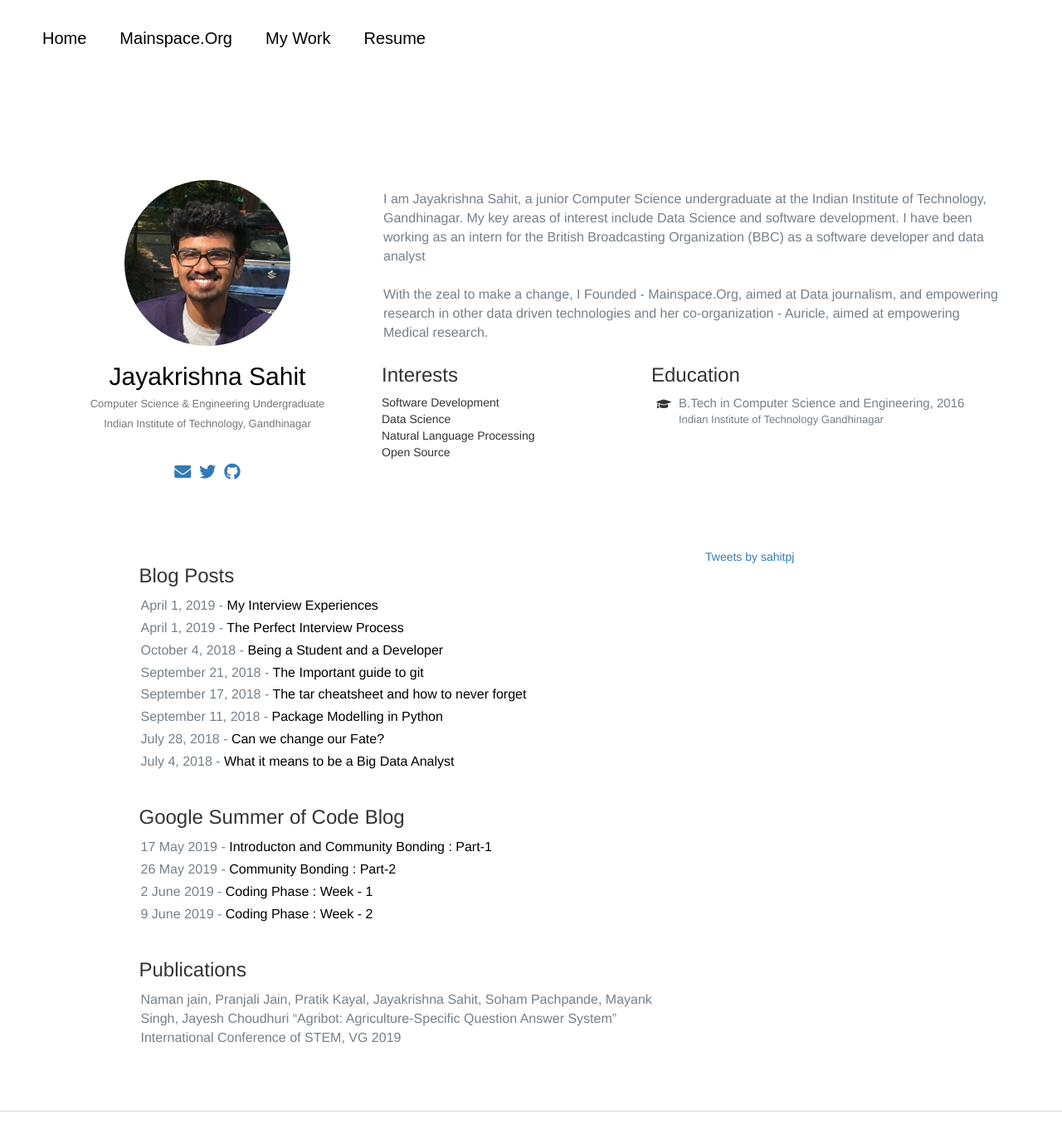
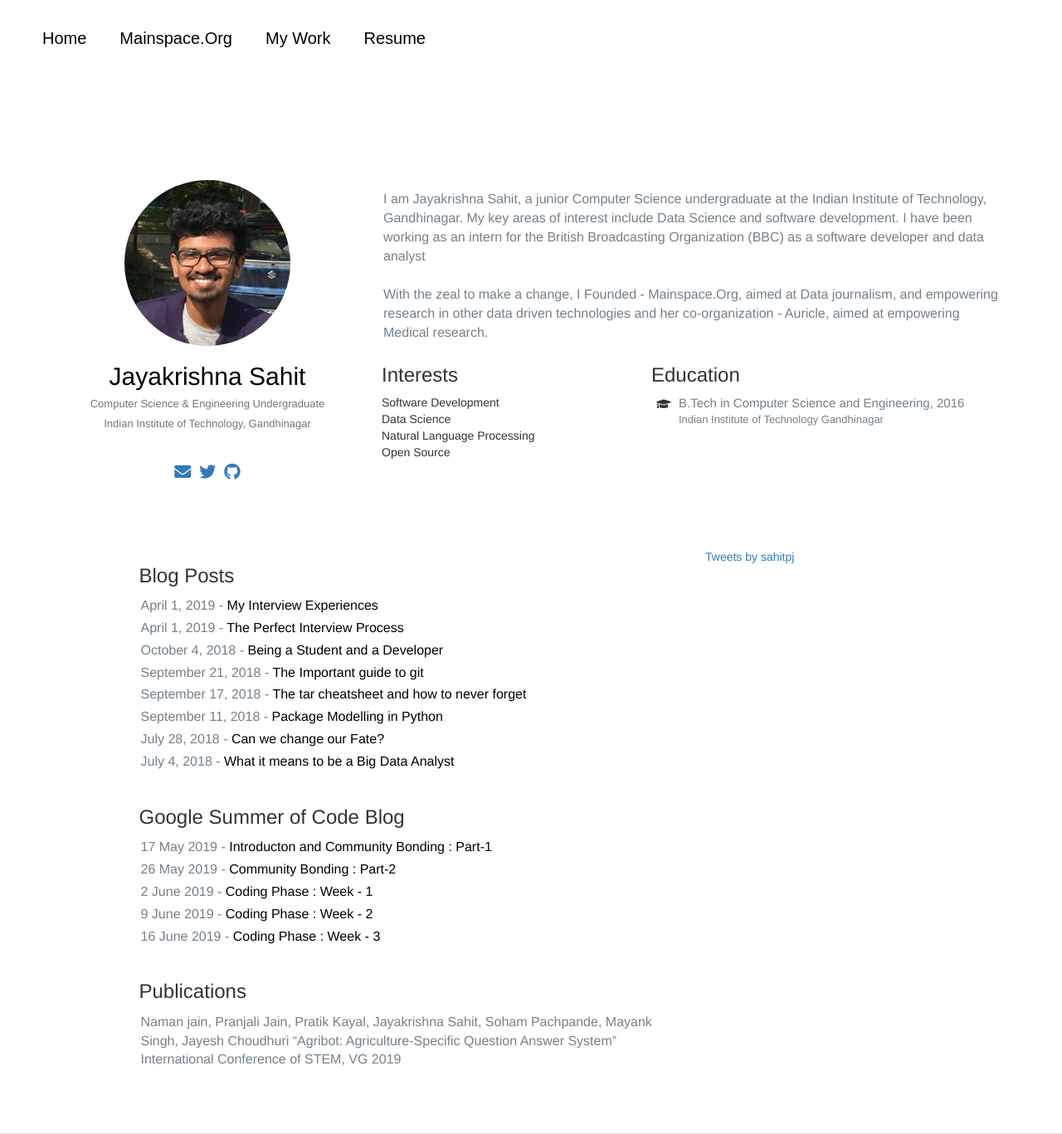
Before and after one commit to sahitpj/sahitpj.github.io, a Jekyll site: the page built from index.html, in a window 1280 px wide. Shown: the whole page at 83% size. Built offline with Jekyll 4.4.1, drawn with Linux system fonts in a browser that asks for light colours; nearby versions of some CDN libraries; the list of posts is cut into pages by our own code; comment, search, counter and statistics services are not loaded; before the commit the page ends 1340 px from its top, so only the background shows below that.

Commit message:
added link to gsoc blog week-3 post

```diff
--- a/index.html
+++ b/index.html
@@ -107,6 +107,9 @@
                   </p>
                   <p class="biography-text">
                     9 June 2019 - <a  href="https://sahitpj.github.io/gs/gsoc/2019/06/09/Week-2.html" style="color:black">Coding Phase : Week - 2</a>
+                  </p>
+                  <p class="biography-text">
+                    16 June 2019 - <a  href="https://sahitpj.github.io/gs/gsoc/2019/06/09/Week-3.html" style="color:black">Coding Phase : Week - 3</a>
                   </p>
 
                   <h3 style="margin-top: 40px;">Publications</h3>
```
